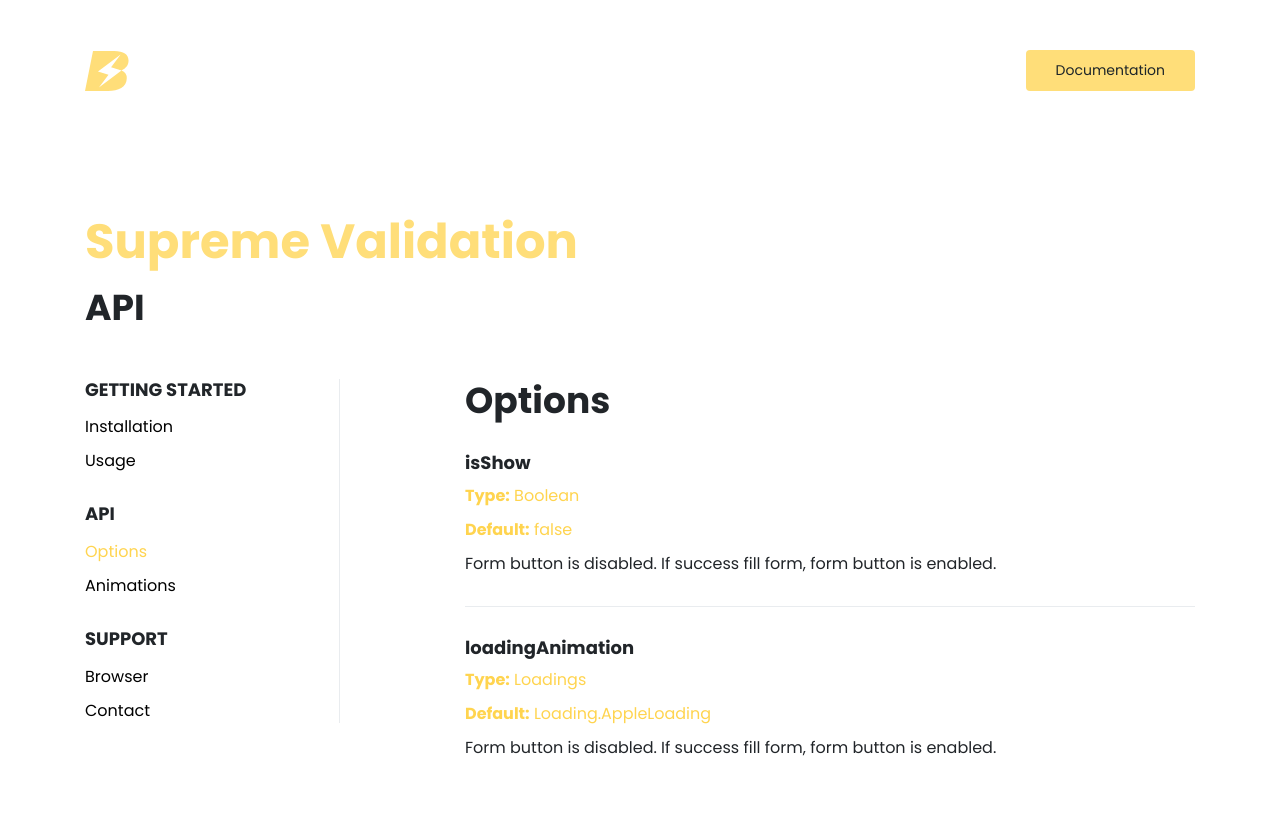
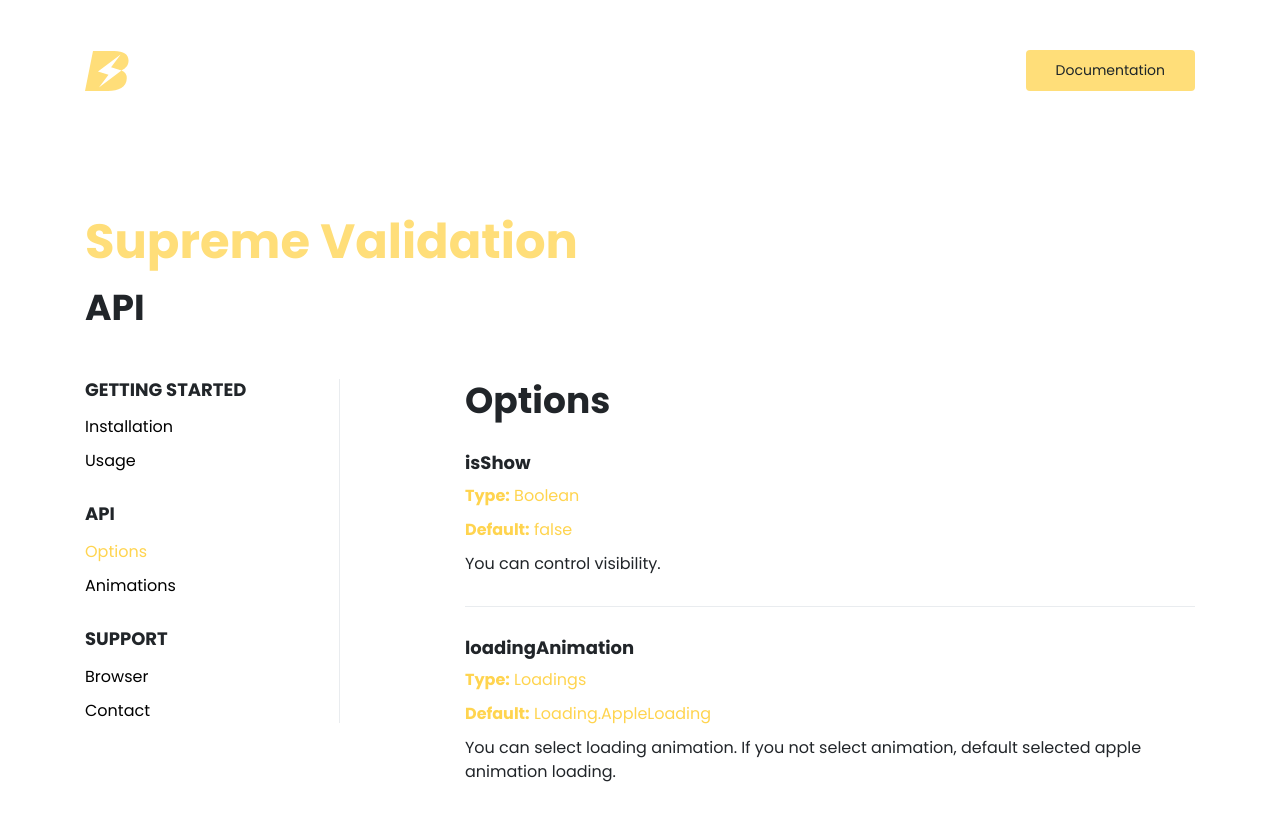
Before and after one commit to bolt-loading/bolt-loading-website, an Angular app: page /options in a window 1280 px wide. Shown: the top 820 px of the page. Built offline with nearby package versions, Linux system fonts and the light colour scheme.

Commit message:
Options development.

```diff
--- a/src/app/options/options.component.ts
+++ b/src/app/options/options.component.ts
@@ -8,13 +8,13 @@ import { Component, OnInit } from '@angular/core';
         <h4>isShow</h4>
         <p class="feature"><strong>Type:</strong> Boolean</p>
         <p class="feature"><strong>Default:</strong> false</p>
-        <p>Form button is disabled. If success fill form, form button is enabled.</p>
+        <p>You can control visibility.</p>
       </article>
       <article class="detail-item">
         <h4>loadingAnimation</h4>
         <p class="feature"><strong>Type:</strong> Loadings</p>
         <p class="feature"><strong>Default:</strong> Loading.AppleLoading</p>
-        <p>Form button is disabled. If success fill form, form button is enabled.</p>
+        <p>You can select loading animation. If you not select animation, default selected apple animation loading.</p>
       </article>
     </app-detail>
   `,
```
